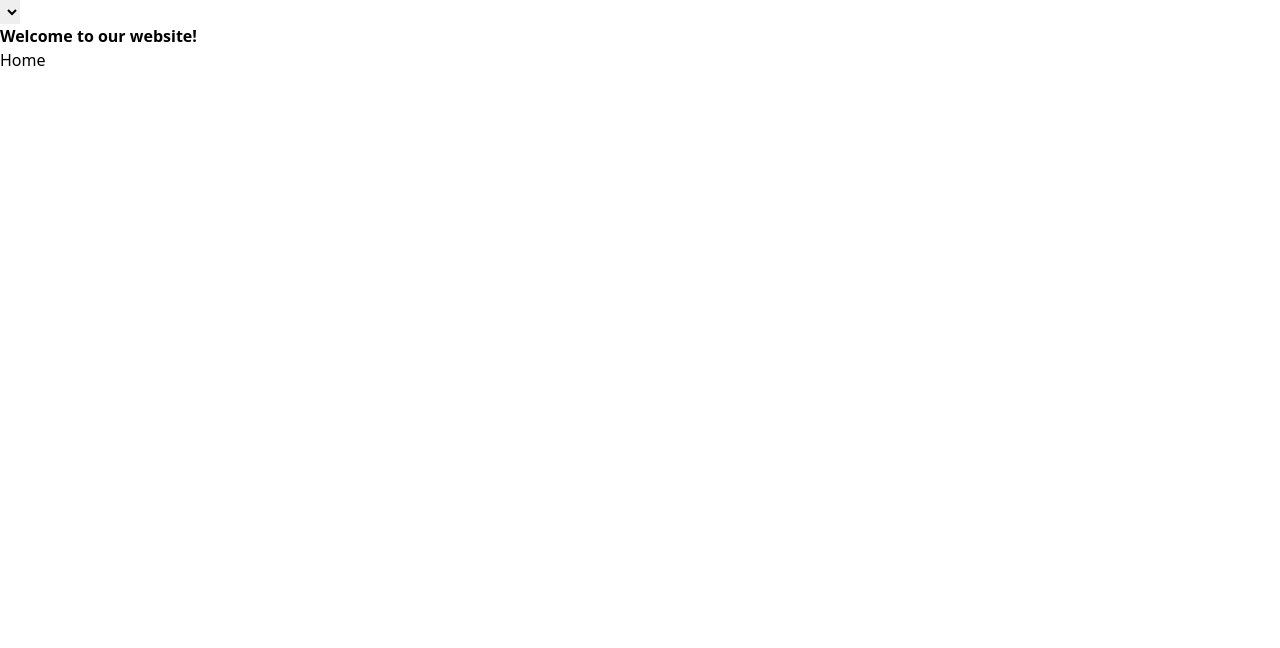
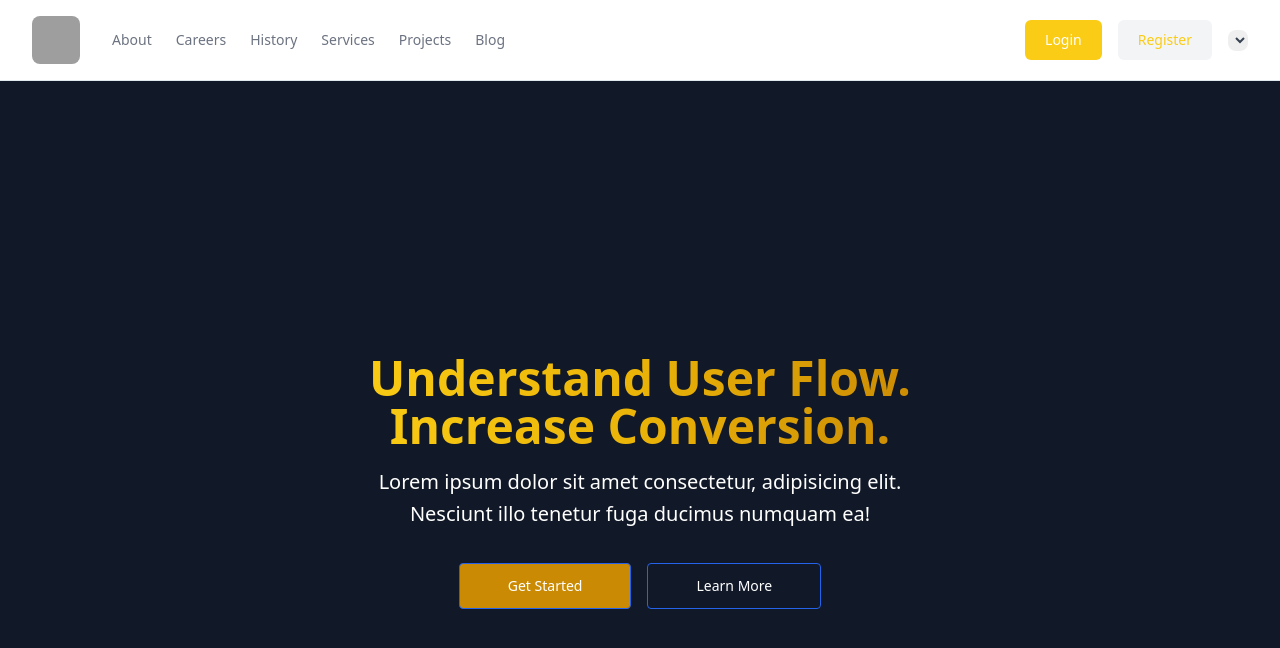
Before and after one commit to Mabozeid/qlpower, a Nuxt app: page / in a window 1280 px wide. Shown: the top 648 px of the page. Built offline with nearby package versions, Linux system fonts and the light colour scheme; grey boxes are pictures that could not be loaded.

Commit message:
lanuch commit qlpower

```diff
--- a/assets/main.css
+++ b/assets/main.css
@@ -1,4 +1,13 @@
 @import url('https://fonts.googleapis.com/css2?family=Raleway:ital,wght@0,100..900;1,100..900&display=swap');
+@import url('https://fonts.googleapis.com/css2?family=Noto+Kufi+Arabic:wght@100..900&display=swap');
 @tailwind base;
 @tailwind components;
 @tailwind utilities;
+
+
+:dir(rtl)
+{
+*{
+    font-family: "Noto Kufi Arabic", sans-serif;
+}
+}
--- /dev/null
+++ b/components/Header.vue
@@ -0,0 +1,35 @@
+<template>
+    <section class="bg-gray-900 text-white">
+      <div class="mx-auto max-w-screen-xl px-4 py-32 lg:flex lg:h-screen lg:items-center">
+        <div class="mx-auto max-w-3xl text-center">
+          <h1
+            class="bg-gradient-to-r from-yellow-400 via-yellow-500 to-yellow-600 bg-clip-text text-3xl font-extrabold text-transparent sm:text-5xl"
+          >
+          {{$t("hero-head")}}
+
+            <span class="sm:block"> {{$t("hero-span")}}  </span>
+          </h1>
+
+          <p class="mx-auto mt-4 max-w-xl sm:text-xl/relaxed">
+            {{$t("hero-para")}}
+          </p>
+
+          <div class="mt-8 flex flex-wrap justify-center gap-4">
+            <a
+              class="block w-full rounded border border-blue-600 bg-yellow-600 px-12 py-3 text-sm font-medium text-white hover:bg-transparent hover:text-white focus:outline-none focus:ring active:text-opacity-75 sm:w-auto"
+              href="#"
+            >
+            {{$t("cta-one")}}
+            </a>
+
+            <a
+              class="block w-full rounded border border-blue-600 px-12 py-3 text-sm font-medium text-white hover:bg-gray-400 focus:outline-none focus:ring active:bg-blue-500 sm:w-auto"
+              href="#"
+            >
+            {{$t("cta-two")}}
+            </a>
+          </div>
+        </div>
+      </div>
+    </section>
+  </template>
--- a/components/LangSwitcher.vue
+++ b/components/LangSwitcher.vue
@@ -1,6 +1,6 @@
 <template>
-    <div class="language-selector">
-      <select v-model="selectedLanguage" @change="changeLanguage">
+    <div class="language-selector pb-1 border-slate-200	rounded-sm">
+      <select v-model="selectedLanguage" @change="changeLanguage" class="mt-1.5 w-full rounded-lg border-gray-300 text-gray-700 sm:text-sm">
         <option v-for="locale in supportedLocales" :key="locale.code" :value="locale.code">{{ locale.name }}</option>
       </select>
     </div>
--- /dev/null
+++ b/components/Navbar.vue
@@ -0,0 +1,93 @@
+<template>
+    <header class="bg-white border-b border-slate-200 py-2">
+      <div class="mx-auto flex h-16 max-w-screen-xl items-center gap-8 px-4 sm:px-6 lg:px-8">
+        <a href="#" class="flex items-center space-x-3 rtl:space-x-reverse">
+        <img
+          src="/public/500NBG.png"
+          alt=""
+          class="size-12 rounded-lg inline-block"
+          />
+    </a>
+
+        <div class="flex flex-1 items-center justify-end md:justify-between">
+          <nav aria-label="Global" class="hidden md:block">
+            <ul class="flex items-center gap-6 text-sm">
+              <li>
+                <a class="text-gray-500 transition hover:text-gray-500/75" href="#"> {{$t("about")}} </a>
+              </li>
+
+              <li>
+                <a class="text-gray-500 transition hover:text-gray-500/75" href="#"> {{$t("careers")}} </a>
+              </li>
+
+              <li>
+                <a class="text-gray-500 transition hover:text-gray-500/75" href="#"> {{$t("history")}} </a>
+              </li>
+
+              <li>
+                <a class="text-gray-500 transition hover:text-gray-500/75" href="#"> {{$t("services")}} </a>
+              </li>
+
+              <li>
+                <a class="text-gray-500 transition hover:text-gray-500/75" href="#"> {{$t("projects")}} </a>
+              </li>
+
+              <li>
+                <a class="text-gray-500 transition hover:text-gray-500/75" href="#"> {{$t("blog")}} </a>
+              </li>
+            </ul>
+          </nav>
+
+          <div class="flex items-center gap-4">
+            <div class="sm:flex sm:gap-4">
+              <a
+                class="block rounded-md bg-yellow-400 px-5 py-2.5 text-sm font-medium text-white transition hover:bg-teal-700"
+                href="#"
+              >
+              {{$t("login")}}
+              </a>
+
+              <a
+                class="hidden rounded-md bg-gray-100 px-5 py-2.5 text-sm font-medium text-yellow-400	 transition hover:text-teal-600/75 sm:block"
+                href="#"
+              >
+              {{$t("register")}}
+              </a>
+            </div>
+
+            <button
+              class="block rounded bg-gray-100 p-2.5 text-gray-600 transition hover:text-gray-600/75 md:hidden"
+            >
+              <span class="sr-only">Toggle menu</span>
+              <svg
+                xmlns="http://www.w3.org/2000/svg"
+                class="h-5 w-5"
+                fill="none"
+                viewBox="0 0 24 24"
+                stroke="currentColor"
+                stroke-width="2"
+              >
+                <path stroke-linecap="round" stroke-linejoin="round" d="M4 6h16M4 12h16M4 18h16" />
+              </svg>
+            </button>
+
+            <div>
+          <LangSwitcher />
+          </div>
+
+          </div>
+        </div>
+      </div>
+    </header>
+
+    <div>
+     <slot />
+    </div>
+  </template>
+  <script setup>
+
+</script>
+
+<style lang="scss" scoped>
+
+</style>
--- a/layouts/default.vue
+++ b/layouts/default.vue
@@ -1,13 +1,12 @@
+
 <template>
-
-   <div>
-        <LangSwitcher />
-    </div>
+<div  :dir="$i18n.locale === 'ar' ? 'rtl' : 'ltr'">
+   <Navbar />
+</div>
    <div>
     <slot />
    </div>
-</template>
-
+ </template>
 <script setup>
 
 </script>
--- a/locales/en.json
+++ b/locales/en.json
@@ -1,4 +1,16 @@
 {
-    "welcome": "Welcome to our website!",
-    "home": "Home"
-  }
+    "about": "About",
+    "careers": "Careers",
+    "history": "History",
+    "services": "Services",
+    "projects": "Projects",
+    "blog": "Blog",
+    "login": "Login",
+    "register": "Register",
+    "hero-head": "Understand User Flow.",
+    "hero-span": "Increase Conversion.",
+    "hero-para": "Lorem ipsum dolor sit amet consectetur, adipisicing elit. Nesciunt illo tenetur fuga ducimus numquam ea!",
+    "cta-one": "Get Started",
+    "cta-two": "Learn More"
+
+}
--- a/pages/index.vue
+++ b/pages/index.vue
@@ -1,7 +1,6 @@
 <template>
-    <div :dir="$i18n.locale === 'ar' ? 'rtl' : 'ltr'">
-     <p class="font-bold">{{ $t("welcome") }}</p>
-     <h1>{{ $t("home") }}</h1>
+    <div>
+        <Header />
     </div>
 </template>
 
```
Also changed, not shown: locales/ar.json (+15 -3 lines), public/500NBG.png (added), 1 other file (tests, documents, lock files or other folders).
